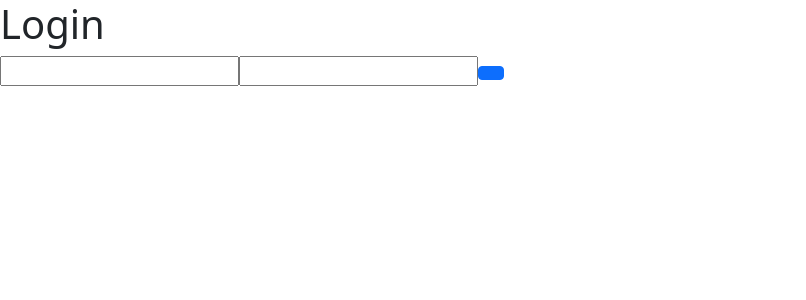
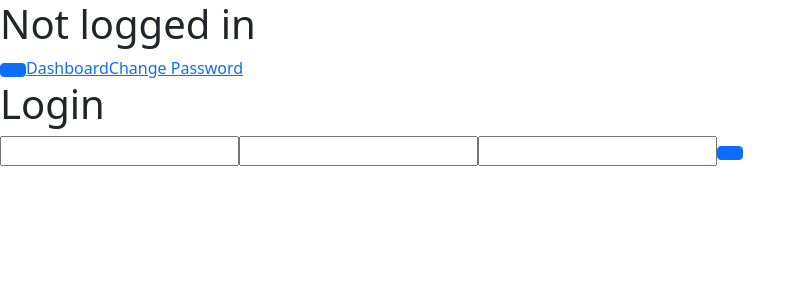
Before and after one commit to Vedapranav12/CS387-Project, a React (Create React App) app in the folder client-interface/: page /login in a window 1280 px wide. Shown: the top 300 px of the page, without its empty margins (0-806 px from the left). Built offline with nearby package versions, Linux system fonts and the light colour scheme; no server answers.

Commit message:
Authentication

```diff
--- a/client-interface/src/App.js
+++ b/client-interface/src/App.js
@@ -12,10 +12,16 @@ import Register from './components/Register';
 import Login from './components/Login';
 import DeliveryManager from './components/DeliveryManager/DeliveryManager';
 import DeliveryManagerListPersons from './components/DeliveryManager/DeliveryManagerListPersons';
+import Header from './components/Header';
+import GlobalContext from './providers/GlobalContext';
+import GlobalContextProvider from './providers/GlobalContextProvider';
 
 function App() {
   return (
+    <div>
+      <GlobalContextProvider>
         <BrowserRouter>
+          <Header />
           <div>
             <Routes>
               <Route path="/" element={<Home />} />
@@ -27,6 +33,8 @@ function App() {
             </Routes>
           </div>
         </BrowserRouter>
+      </GlobalContextProvider>
+    </div>
   );
 }
 
--- a/client-interface/src/components/Header.js
+++ b/client-interface/src/components/Header.js
@@ -1,5 +1,6 @@
 import React, { useContext, useState, Fragment } from 'react';
 import GlobalContext from '../providers/GlobalContext';
+// import GlobalContextProvider from '../providers/GlobalContextProvider';
 import { useNavigate, Link } from 'react-router-dom';
 import { Button } from 'react-bootstrap';
 
@@ -15,7 +16,7 @@ const Header = () => {
   const logout = () => {
     setLoading(true);
     axios
-      .post(`${process.env.REACT_APP_BASE_URL}/logout`, null, {
+      .post(`http://localhost:5000/logout`, null, {
         withCredentials: true,
         headers: {
           'Access-Control-Allow-Origin': '*',
@@ -26,14 +27,14 @@ const Header = () => {
           globalContext.setUser({});
           navigate('/');
         } else {
-          throw new Error()
+          throw new Error();
         }
       })
       .catch((error) => {
-        console.error(`Couldn't log the user out: ${error}`)
+        console.error(`Couldn't log the user out: ${error}`);
       })
       .finally(() => {
-        setLoading(false)
+        setLoading(false);
       });
   }
 
@@ -43,8 +44,8 @@ const Header = () => {
         <h1 className="loader">Loading...</h1>
       ) : (
         <Fragment>
-          <h1>{user.id ? `Logged in as ${user.firstname} ${user.surname}` : 'Not logged in'}</h1>
-          {user.id ? (
+          <h1>{user.Username ? `Logged in as ${user.Username} ${user.identifyRole}` : 'Not logged in'}</h1>
+          {user.Username ? (
             <Button text="Logout" loading={loading} onClick={logout} />
           ) : (
             <Button text="Login" onClick={() => navigate('/login')} />
--- a/client-interface/src/components/Login.js
+++ b/client-interface/src/components/Login.js
@@ -1,6 +1,7 @@
 import { useState, useContext } from 'react';
 import { useNavigate } from 'react-router-dom';
-import GlobalContext from '../providers/GlobalContext.js';
+import GlobalContext from '../providers/GlobalContext';
+// import GlobalContextProvider from '../providers/GlobalContextProvider';
 import { Button } from 'react-bootstrap';
 const axios = require('axios');
 
@@ -13,7 +14,7 @@ const Login = () => {
   const [formData, setFormData] = useState({
     Username: '',
     Passcode: '',
-    identifyRole: 'Customer',
+    identifyRole: '',
   });
 
   const submitForm = () => {
@@ -27,7 +28,8 @@ const Login = () => {
       })
       .then((response) => {
         if (response.status === 200) {
-          console.log(response.data.user);
+          console.log("response data user", response);
+          console.log(response);
           globalContext.setUser(response.data.user);
           navigate('/dashboard');
         } else {
@@ -62,6 +64,23 @@ const Login = () => {
         onChange={(e) => setFormData({ ...formData, Passcode: e.target.value })}
       />
 
+      <input
+        type="text"
+        name="identifyRole"
+        list="rolenames"
+        // value={formData.identifyRole}
+        onChange={(e) => setFormData({ ...formData, identifyRole: e.target.value })}
+      />
+      <datalist id="rolenames">
+        <option value="Customer" />
+        <option value="Waiter" />
+        <option value="Chef" />
+        <option value="TableManager" />
+        <option value="DeliveryManager" />
+        <option value="DeliveryMan" />
+      </datalist>
+
+
       <Button text="Login" loading={loading} onClick={submitForm} />
     </div>
   )
--- a/client-interface/src/components/Register.js
+++ b/client-interface/src/components/Register.js
@@ -1,6 +1,7 @@
 import { useState, useContext } from 'react';
 import { useNavigate } from 'react-router-dom';
 import GlobalContext from '../providers/GlobalContext';
+// import GlobalContextProvider from '../providers/GlobalContextProvider';
 import { Button } from 'react-bootstrap';
 const axios = require('axios');
 
--- a/client-interface/src/providers/GlobalContext.js
+++ b/client-interface/src/providers/GlobalContext.js
@@ -1,5 +1,9 @@
 import React from 'react';
+// import { useState } from 'react';
+// const [user, setUser] = useState({});
 
 const GlobalContext = React.createContext({ user: {} });
 
+
+
 export default GlobalContext;
--- a/client-interface/src/providers/GlobalContextProvider.js
+++ b/client-interface/src/providers/GlobalContextProvider.js
@@ -1,6 +1,7 @@
-import React, { useState, useEffect } from 'react'
-import GlobalContext from './GlobalContext'
-const axios = require('axios')
+import React, { useState, useEffect } from 'react';
+import GlobalContext from './GlobalContext';
+// const GlobalContext = React.createContext({ user: {} });
+const axios = require('axios');
 
 const GlobalContextProvider = ({ children }) => {
   const [user, setUser] = useState({});
@@ -23,8 +24,8 @@ const GlobalContextProvider = ({ children }) => {
       })
       .finally(() => {
         setFetchingUser(false);
-      })
-  }, [])
+      });
+  }, []);
 
   return (
     <GlobalContext.Provider
```
Also changed, not shown: 1 other file (tests, documents, lock files or other folders). Lines whose indentation alone changed are shown as unchanged.
